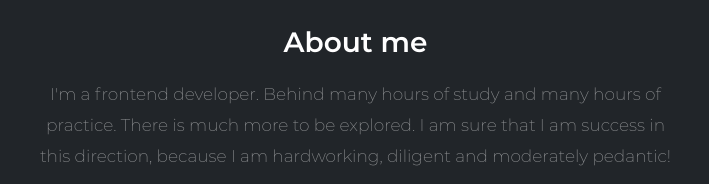
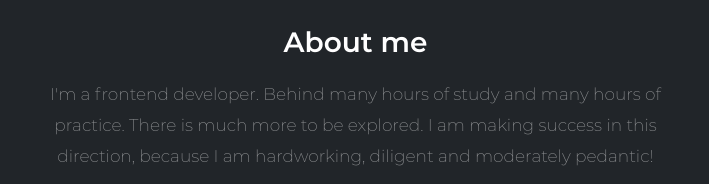
Before and after one commit to Madge-Timofeeva/resume, a plain HTML site: page index.html in a window 1280 px wide. Shown: the part 1055-1239 px from the top of the page, 47-756 px from the left. Drawn offline with Linux system fonts and the light colour scheme.

Commit message:
Update index.html

```diff
--- a/index.html
+++ b/index.html
@@ -109,7 +109,7 @@
                         <h2 class="about__title">
                             About me
                         </h2>
-                        <p class="about__text">I'm a frontend developer. Behind many hours of study and many hours of practice. There is much more to be explored. I am sure that I am success in this direction, because I am hardworking, diligent and moderately pedantic!</p>
+                        <p class="about__text">I'm a frontend developer. Behind many hours of study and many hours of practice. There is much more to be explored. I am making success in this direction, because I am hardworking, diligent and moderately pedantic!</p>
                         <div class="Skills_cardStudyItem__clcMd">
                             <div>
                                 <h4 class="about__title">Places of Study</h3>
```
